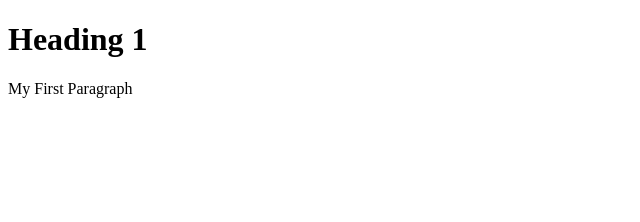
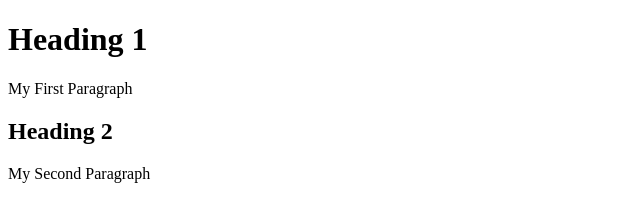
Before and after one commit to basto89326/3179, a plain HTML site: page index.html in a window 1280 px wide. Shown: the whole page, without its empty margins (0-640 px from the left). Drawn offline with Linux system fonts and the light colour scheme.

Commit message:
Added second heading and paragraph

```diff
--- a/index.html
+++ b/index.html
@@ -6,5 +6,8 @@
 <body>
     <h1>Heading 1</h1>
     <p>My First Paragraph</p>
+
+    <h2>Heading 2</h2>
+    <p>My Second Paragraph</p>
 </body>
 </html>
```
